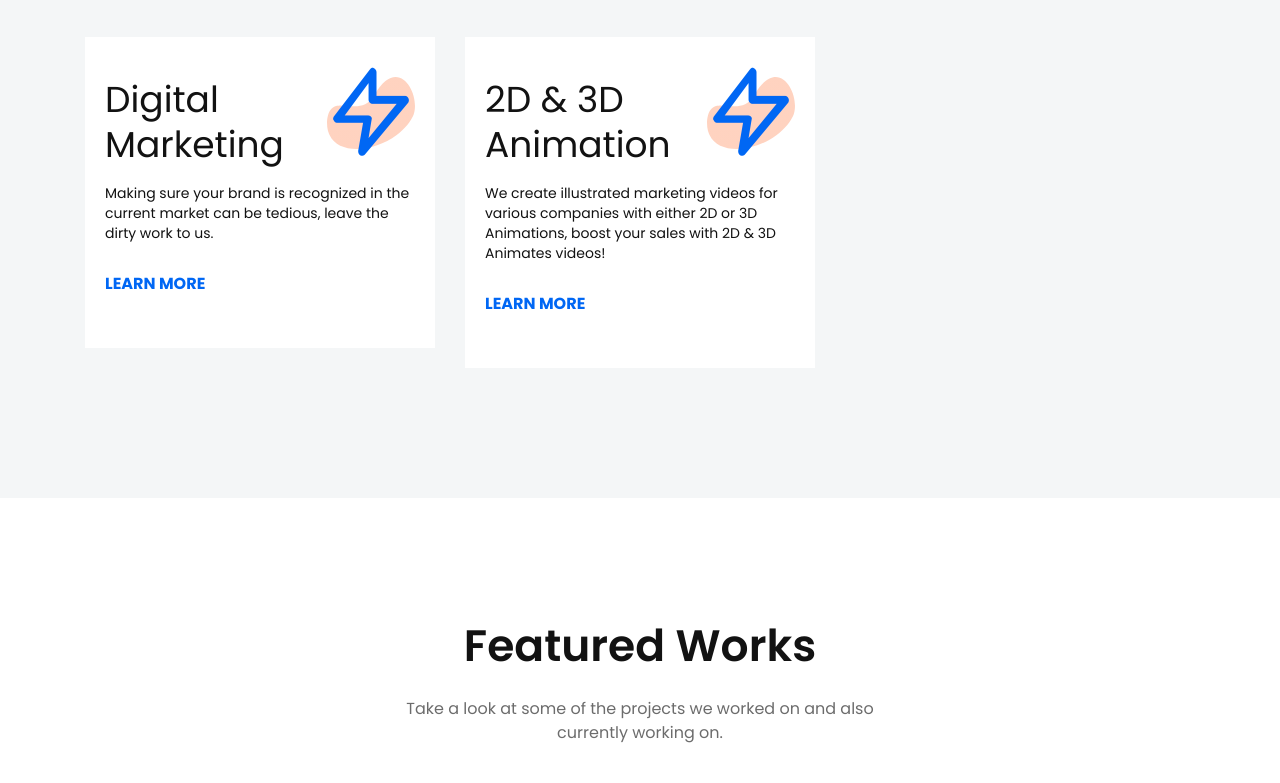
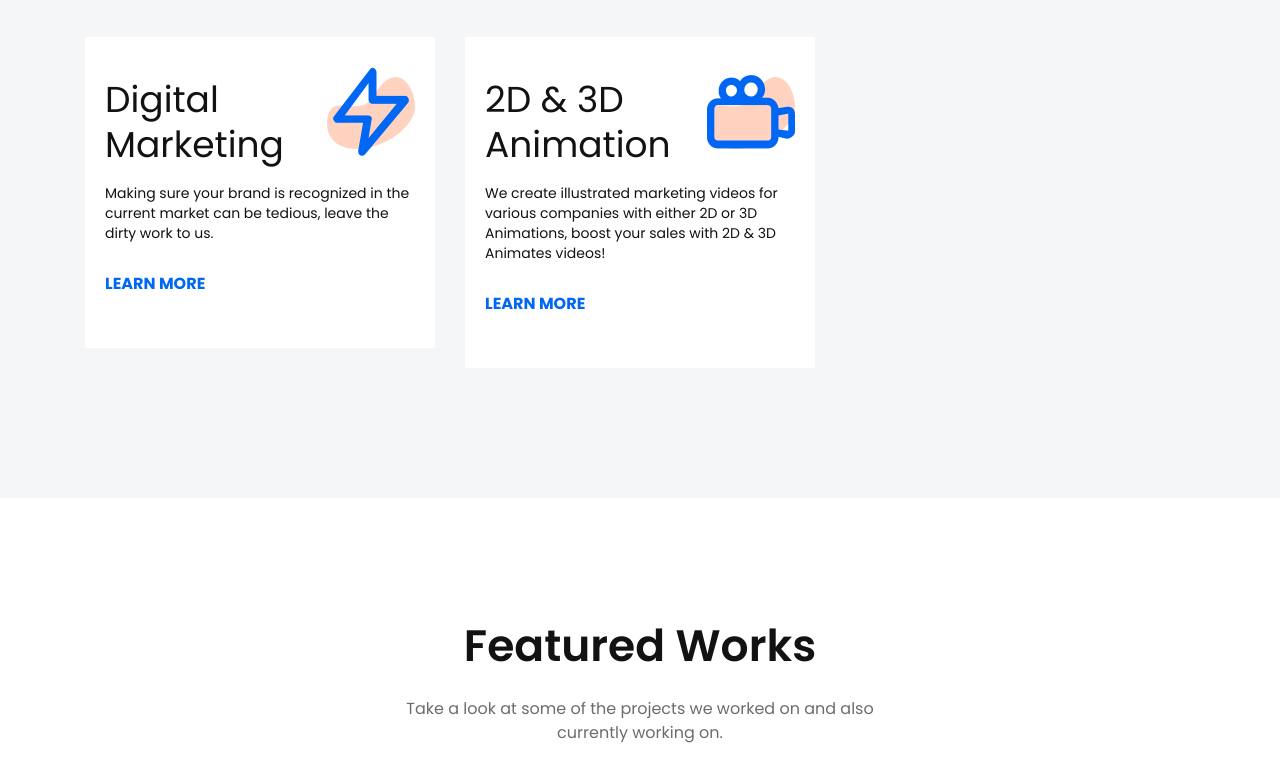
Before and after one commit to jo-rdan/onefold, a plain HTML site: page index.html in a window 1280 px wide. Shown: the part 1389-2172 px from the top of the page. Drawn offline with Linux system fonts and the light colour scheme; some packages are replaced by stand-ins of ours.

Commit message:
add service

```diff
--- a/index.html
+++ b/index.html
@@ -349,7 +349,7 @@
                 <a href="#">2D & 3D Animation</a>
               </h4>
               <div class="features-icon">
-                <i class="lni lni-bolt"></i>
+                <i class="lni lni-video"></i>
                 <img class="shape" src="assets/images/f-shape-1.svg" alt="Shape" />
               </div>
             </div>
```
